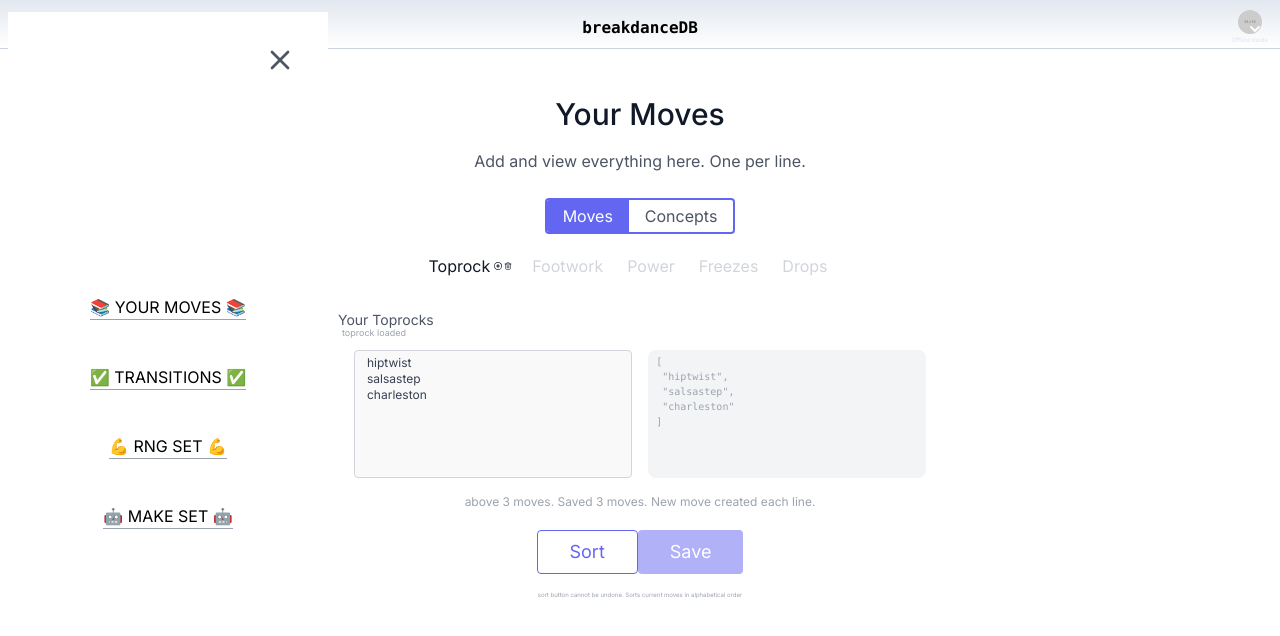
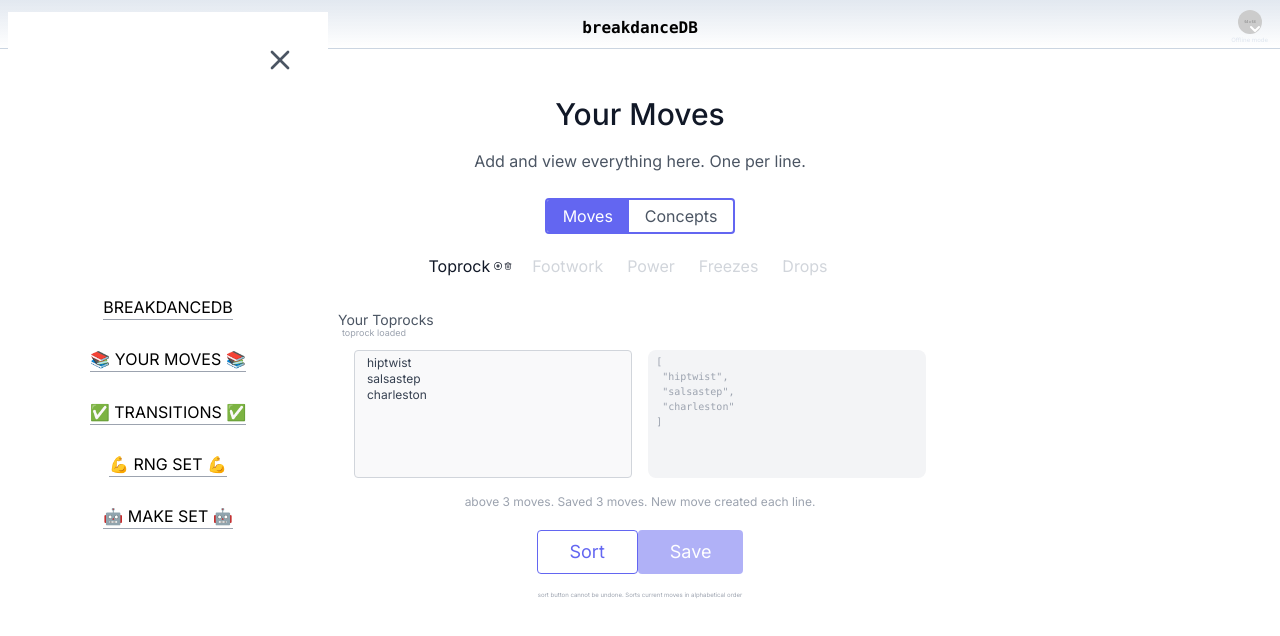
Before and after one commit to volaix/breakdancedb, a Next.js app: page /yourmoves in a window 1280 px wide. Both pictures are taken after a click on the element 18 px from the left and 21 px from the top of the page. Shown: the top 636 px of the page. Built offline with nearby package versions, Linux system fonts and the light colour scheme; no server answers.

Commit message:
prefetching pages and added home button

```diff
--- a/src/app/_components/ClientHeader.tsx
+++ b/src/app/_components/ClientHeader.tsx
@@ -82,31 +82,53 @@ export function ClientHeader({
                 {/* ----------navigation------------ */}
                 <ul className="flex	min-h-[250px] flex-col items-center justify-between text-black">
                   <li className="my-2 border-b border-gray-400 uppercase">
-                    <a href="/yourmoves">📚 Your Moves 📚</a>
+                    <Link
+                      onClick={() => setIsNavOpen((prev) => !prev)}
+                      href="/"
+                    >
+                      BreakdanceDB
+                    </Link>
                   </li>
                   <li className="my-2 border-b border-gray-400 uppercase">
-                    <a href="/learntransitions">✅ Transitions ✅</a>
+                    <Link onClick={() => setIsNavOpen(false)} href="/yourmoves">
+                      📚 Your Moves 📚
+                    </Link>
                   </li>
                   <li className="my-2 border-b border-gray-400 uppercase">
-                    <a href="/learnflows">💪 RNG Set 💪</a>
+                    <Link
+                      onClick={() => setIsNavOpen(false)}
+                      href="/learntransitions"
+                    >
+                      ✅ Transitions ✅
+                    </Link>
                   </li>
                   <li className="my-2 border-b border-gray-400 uppercase">
-                    <a href="/combos">🤖 Make Set 🤖</a>
+                    <Link
+                      onClick={() => setIsNavOpen(false)}
+                      href="/learnflows"
+                    >
+                      💪 RNG Set 💪
+                    </Link>
                   </li>
-                  {/* <li className="my-2 border-b border-gray-400 uppercase">
+                  <li className="my-2 border-b border-gray-400 uppercase">
+                    <Link onClick={() => setIsNavOpen(false)} href="/combos">
+                      🤖 Make Set 🤖
+                    </Link>
+                  </li>
+                  {/* <li className="my-2 uppercase border-b border-gray-400">
                     <a href="/battle">🥊 Battle 🥊</a>
                   </li> */}
-                  {/* <li className="my-2 border-b border-gray-400 uppercase">
+                  {/* <li className="my-2 uppercase border-b border-gray-400">
                     <a href="/learnmoves">🌱 Train Moves 🌱</a>
                   </li>
-                  <li className="my-2 border-b border-gray-400 uppercase">
+                  <li className="my-2 uppercase border-b border-gray-400">
                     <a href="/create">🎨 Create Move 🎨</a>
                   </li> */}
-                  {inDevelopment || (
-                    <li className="my-2 border-b border-gray-400 uppercase">
+                  {/* {inDevelopment || (
+                    <li className="my-2 uppercase border-b border-gray-400">
                       <a href="/nodes">Nodeview</a>
                     </li>
-                  )}
+                  )} */}
                 </ul>
               </nav>
             </section>
@@ -194,7 +216,7 @@ export function ClientHeader({
                 </Link>
               )}
             </article>
-            <ul className="my-2 pb-2 text-center text-sm  text-gray-700 ">
+            <ul className="my-2 pb-2 text-center text-sm text-gray-700 ">
               <li className="my-2 border-b border-gray-500 text-xs">
                 <Link onClick={() => setIsSettingsOpen(false)} href="/dblist">
                   View Stats
```
